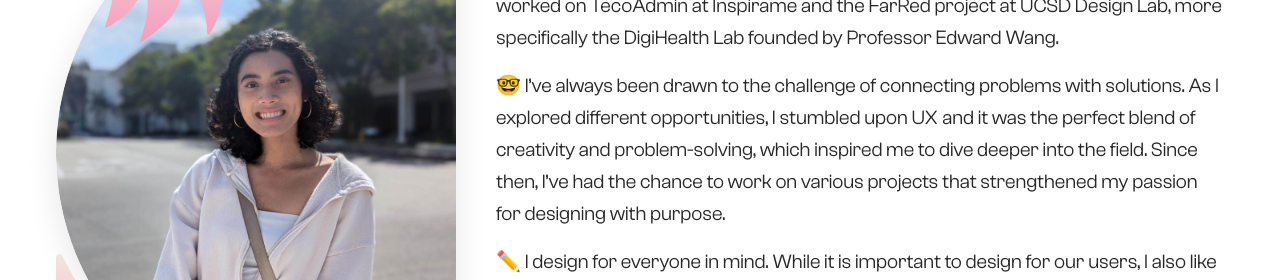
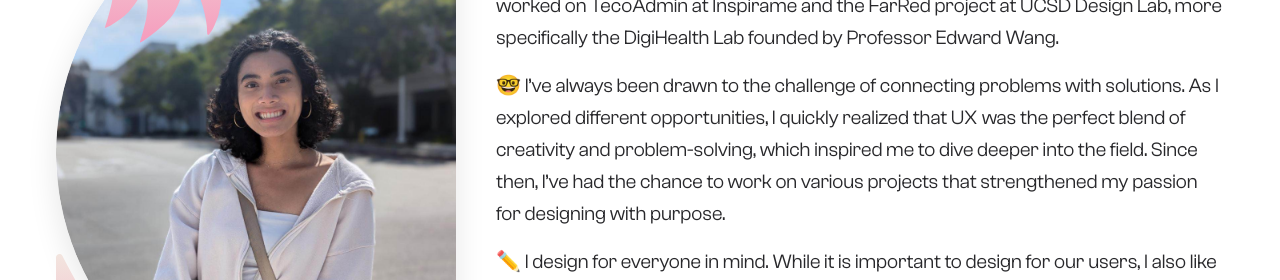
Before and after one commit to celinenguyen03/my-portfolio, a plain HTML site: page aboutme.html in a window 1280 px wide. Shown: the part 242-522 px from the top of the page. Drawn offline with nearby package versions, Linux system fonts and the light colour scheme; a script that the page names is missing.

Commit message:
Update aboutme.html

```diff
--- a/aboutme.html
+++ b/aboutme.html
@@ -77,7 +77,7 @@
         <div class="about-text-container">
             <h1>Fun facts about me</h1>
             <p>👩‍💻 I'm currently designing products and creative assets as a freelancer. Previously, I've worked on TecoAdmin at Inspirame and the FarRed project at UCSD Design Lab, more specifically the DigiHealth Lab founded by Professor Edward Wang.</p>
-            <p>🤓 I’ve always been drawn to the challenge of connecting problems with solutions. As I explored different opportunities, I stumbled upon UX and it was the perfect blend of creativity and problem-solving, which inspired me to dive deeper into the field. Since then, I’ve had the chance to work on various projects that strengthened my passion for designing with purpose.</p>
+            <p>🤓 I’ve always been drawn to the challenge of connecting problems with solutions. As I explored different opportunities, I quickly realized that UX was the perfect blend of creativity and problem-solving, which inspired me to dive deeper into the field. Since then, I’ve had the chance to work on various projects that strengthened my passion for designing with purpose.</p>
             <p>✏️ I design for everyone in mind. While it is important to design for our users, I also like to think of the team! I make sure that my designs are sharable, and you can read about how I do so here in my <a href="https://medium.com/@celinelynguyen/the-magic-of-8pt-grid-system-in-design-and-development-33ba4d9c07ea" target="_blank" class="my-article">article about the 8 pt grid system</a>.</p>
             <p>📸 In my spare time, you'll either find me traveling to new places, chowing down on my latest food finds, or playing my favorite Mario and Sonic games!</p>
             <!-- Scroll Down Arrow -->
```
